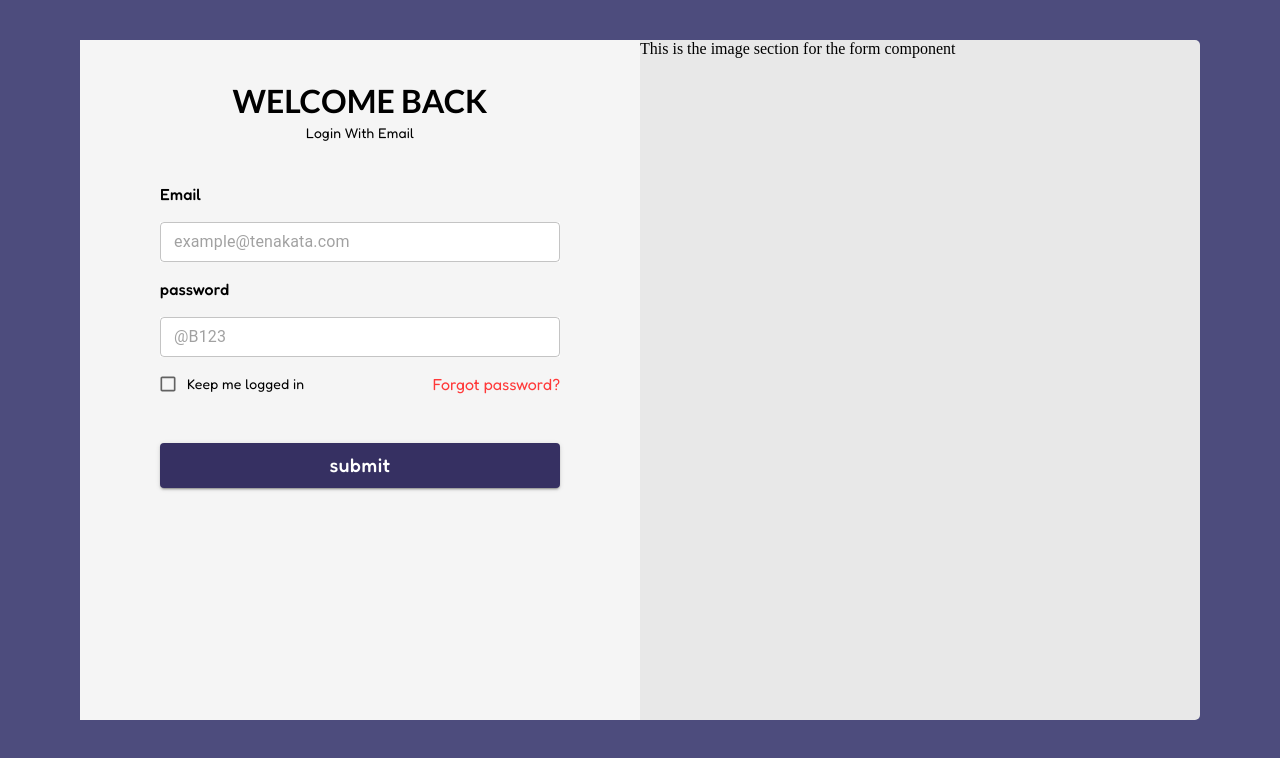
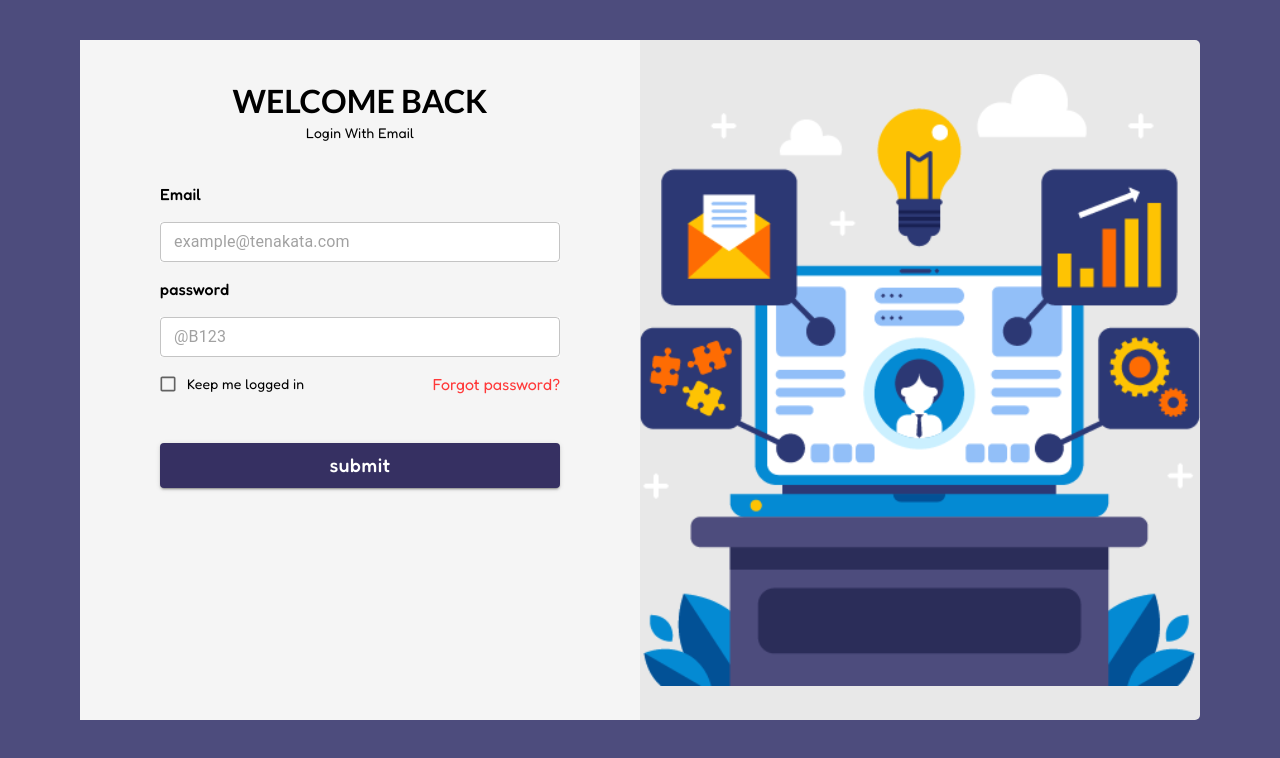
Before and after one commit to Naominm/ticket-management-system-frontend, a React (Vite) app: page / in a window 1280 px wide. Shown: the top 758 px of the page. Built offline with nearby package versions, Linux system fonts and the light colour scheme.

Commit message:
Feat: Build the image component

```diff
--- a/src/components/formComponent.tsx
+++ b/src/components/formComponent.tsx
@@ -8,7 +8,9 @@ import {
   Checkbox,
   Link,
   Button,
+  containerClasses,
 } from "@mui/material";
+import hero from "../assets/hero.svg";
 
 export default function FormComponent() {
   return (
@@ -198,7 +200,17 @@ function FormImageSection() {
         borderRadius: "0px 5px 5px 0",
       }}
     >
-      <Box>This is the image section for the form component</Box>
+      <Box
+        component={"img"}
+        src={hero}
+        alt="hero image"
+        sx={{
+          width: "100%",
+          height: "100%",
+          objectFit: "contain",
+          position: "relative",
+        }}
+      ></Box>
     </Box>
   );
 }
```
Also changed, not shown: src/assets/hero.svg (renamed from src/assets/7029631 3.svg).
